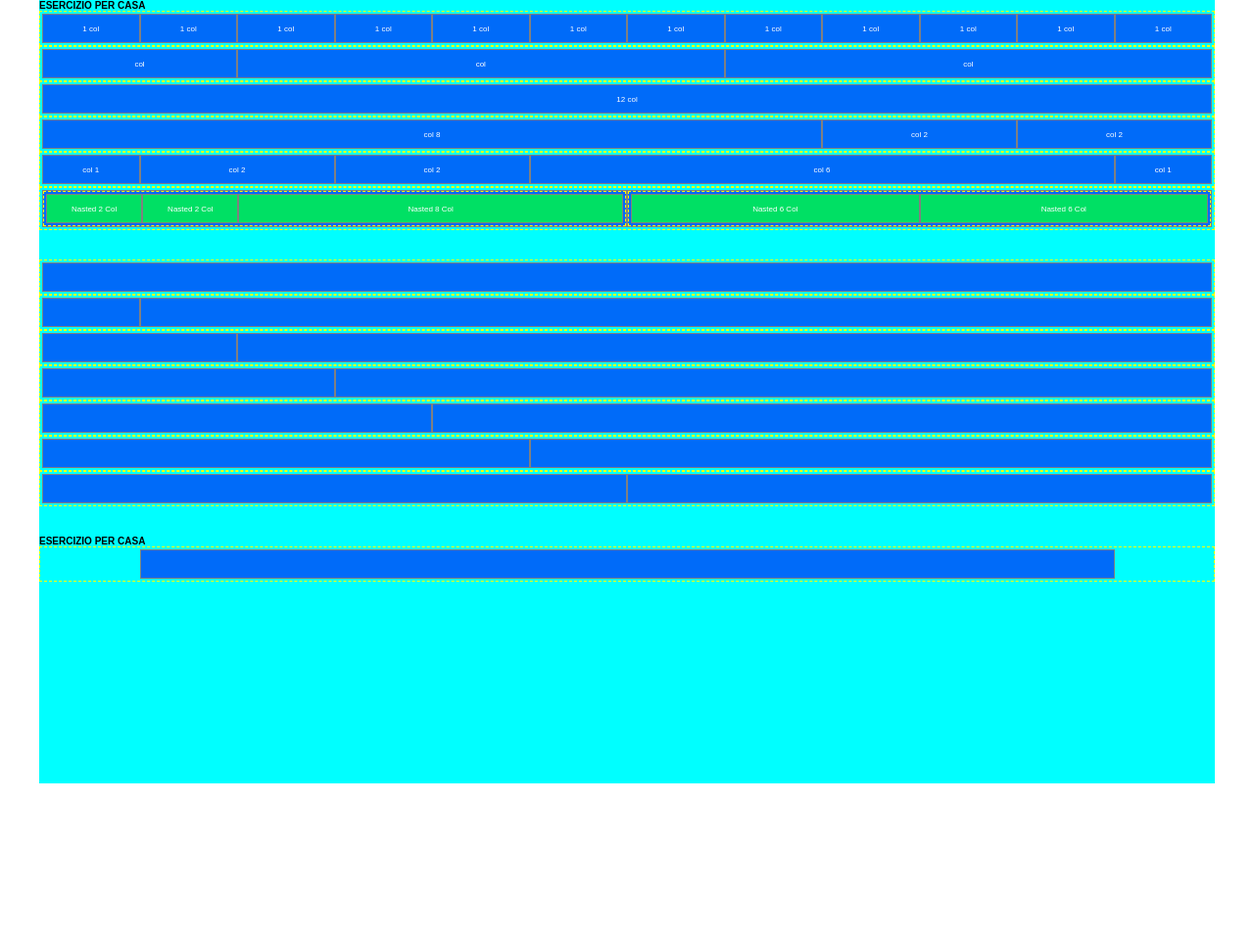
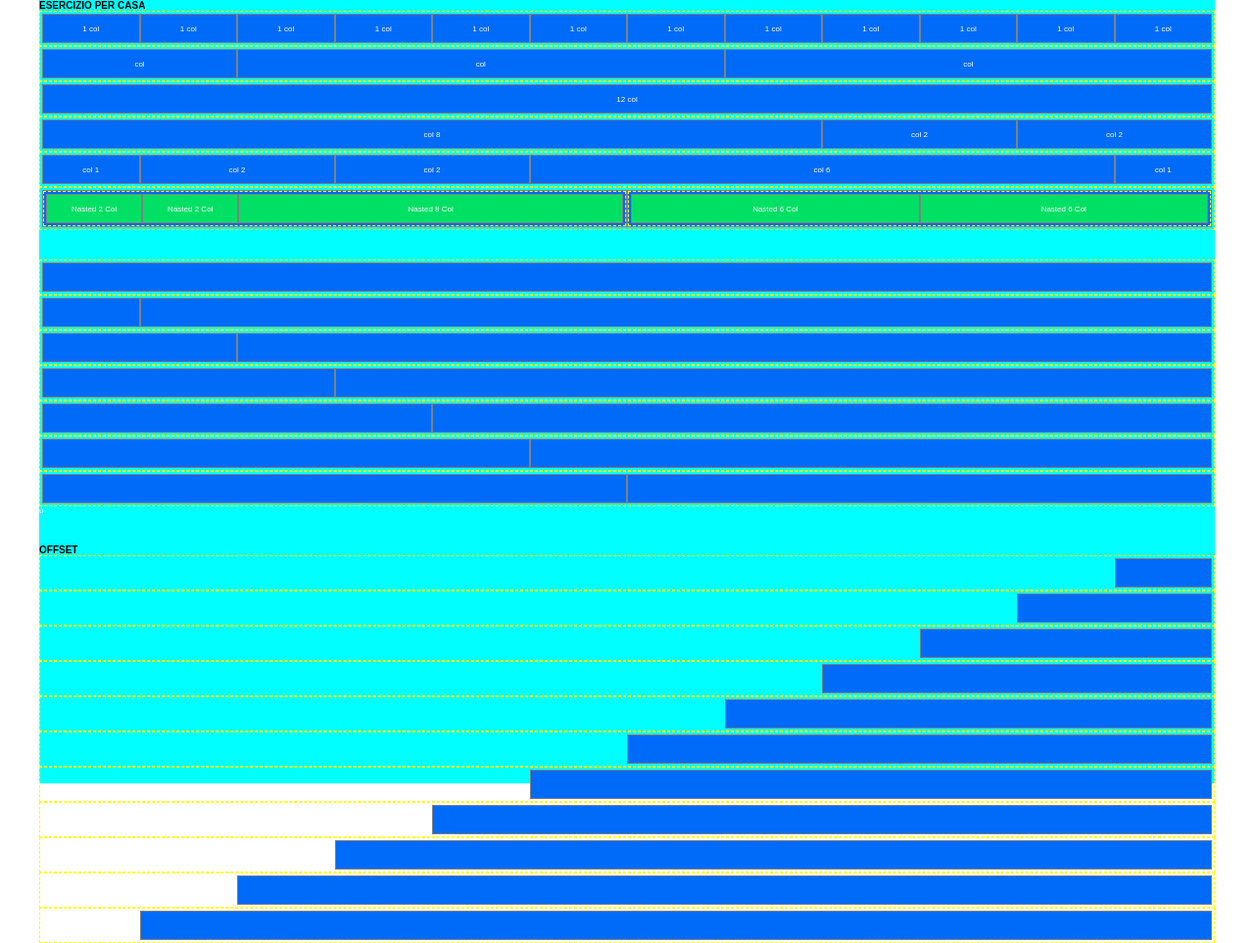
Before and after one commit to torone89/html-css-12bool, a plain HTML site: page index.html in a window 1280 px wide. Shown: the whole page at 98% size. Before the commit the page ends 800 px from the top, so only its background shows below. Drawn offline with Linux system fonts and the light colour scheme.

Commit message:
Addinf offset

```diff
--- a/css/12bool.css
+++ b/css/12bool.css
@@ -166,7 +166,7 @@
 }
 
 .offset-6 {
-    margin-left: calc(100% / 12 * 8);
+    margin-left: calc(100% / 12 * 6);
 }
 
 .offset-7 {
--- a/index.html
+++ b/index.html
@@ -206,23 +206,109 @@
             <div class="col-6"></div>
             <div class="col-6"></div>
         </div>
+        ù
+        <!-- OFFSET -->
 
-        <h4 class="mt-30">ESERCIZIO PER CASA</h4>
+        <h4 class="mt-30">OFFSET</h4>
+
         <div class="row">
 
-            <div class="col-10 offset-1">
+            <div class="col-1 offset-11">
 
             </div>
 
         </div>
 
 
-    </div>
+
+        <div class="row">
+
+            <div class="col-2 offset-10">
+
+            </div>
+
+        </div>
+
+        <div class="row">
+
+            <div class="col-3 offset-9">
+
+            </div>
+
+        </div>
+
+
+        <div class="row">
+
+            <div class="col-4 offset-8">
+
+            </div>
+
+        </div>
+
+        <div class="row">
+
+            <div class="col-5 offset-7">
+
+            </div>
+
+        </div>
+
+        <div class="row">
+
+            <div class="col-6 offset-6">
+
+            </div>
+
+        </div>
+
+        <div class="row">
+
+            <div class="col-7 offset-5">
+
+            </div>
+
+        </div>
+
+        <div class="row">
+
+            <div class="col-8 offset-4">
+
+            </div>
+
+        </div>
+
+        <div class="row">
+
+            <div class="col-9 offset-3">
+
+            </div>
+
+        </div>
+
+        <div class="row">
+
+            <div class="col-10 offset-2">
+
+            </div>
+
+        </div>
+
+        <div class="row">
+
+            <div class="col-11 offset-1">
+
+            </div>
+
+        </div>
+
+
 
     </div>
 
 
-    </div>
+
+
     <!-- PIE DI PAGINA -->
 
     <footer>
```
